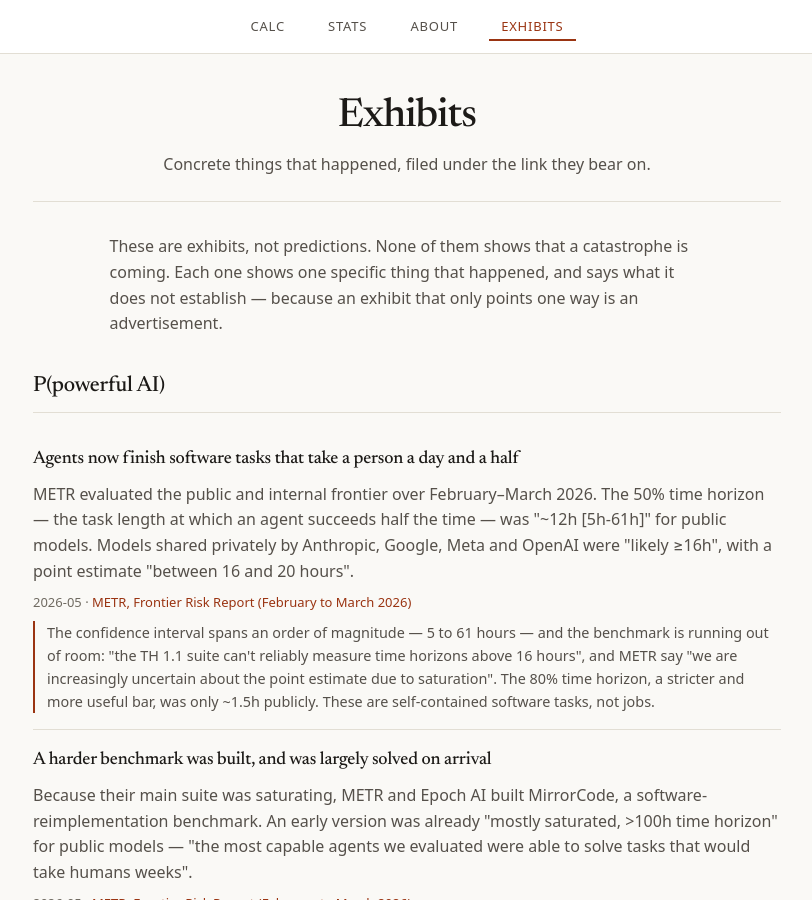
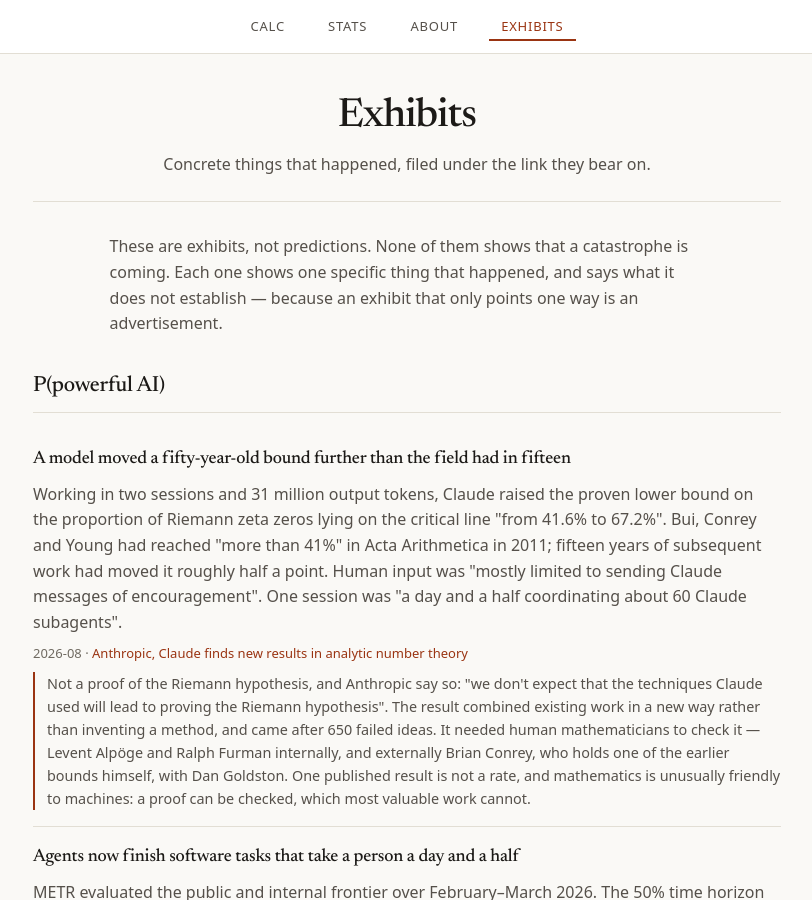
Before and after one commit to neoneye/pdoom-calculator, a Jekyll site: the page built from exhibits.html, in a window 1280 px wide and 900 px high. Shown: the whole window, without its empty margins (233-1045 px from the left). Built offline with Jekyll 4.4.1, drawn with Linux system fonts in a browser that asks for light colours.

Commit message:
Add the Riemann zeta result as an exhibit

```diff
--- a/_data/exhibits.yml
+++ b/_data/exhibits.yml
@@ -15,6 +15,31 @@
 # Validate with: python3 scripts/check_exhibits.py
 
 # ---------------------------------------------------------------- powerful AI
+
+- id: claude-riemann-zeta
+  link: powerfulAi
+  title: A model moved a fifty-year-old bound further than the field had in fifteen
+  date: 2026-08
+  what: >
+    Working in two sessions and 31 million output tokens, Claude raised the proven
+    lower bound on the proportion of Riemann zeta zeros lying on the critical line
+    "from 41.6% to 67.2%". Bui, Conrey and Young had reached "more than 41%" in
+    Acta Arithmetica in 2011; fifteen years of subsequent work had moved it roughly
+    half a point. Human input was "mostly limited to sending Claude messages of
+    encouragement". One session was "a day and a half coordinating about 60 Claude
+    subagents".
+  source:
+    label: Anthropic, Claude finds new results in analytic number theory
+    url: https://www.anthropic.com/research/riemann-zeta
+  limits: >
+    Not a proof of the Riemann hypothesis, and Anthropic say so: "we don't expect
+    that the techniques Claude used will lead to proving the Riemann hypothesis".
+    The result combined existing work in a new way rather than inventing a method,
+    and came after 650 failed ideas. It needed human mathematicians to check it —
+    Levent Alpöge and Ralph Furman internally, and externally Brian Conrey, who
+    holds one of the earlier bounds himself, with Dan Goldston. One published
+    result is not a rate, and mathematics is unusually friendly to machines: a proof
+    can be checked, which most valuable work cannot.
 
 - id: metr-frontier-2026
   link: powerfulAi
```
